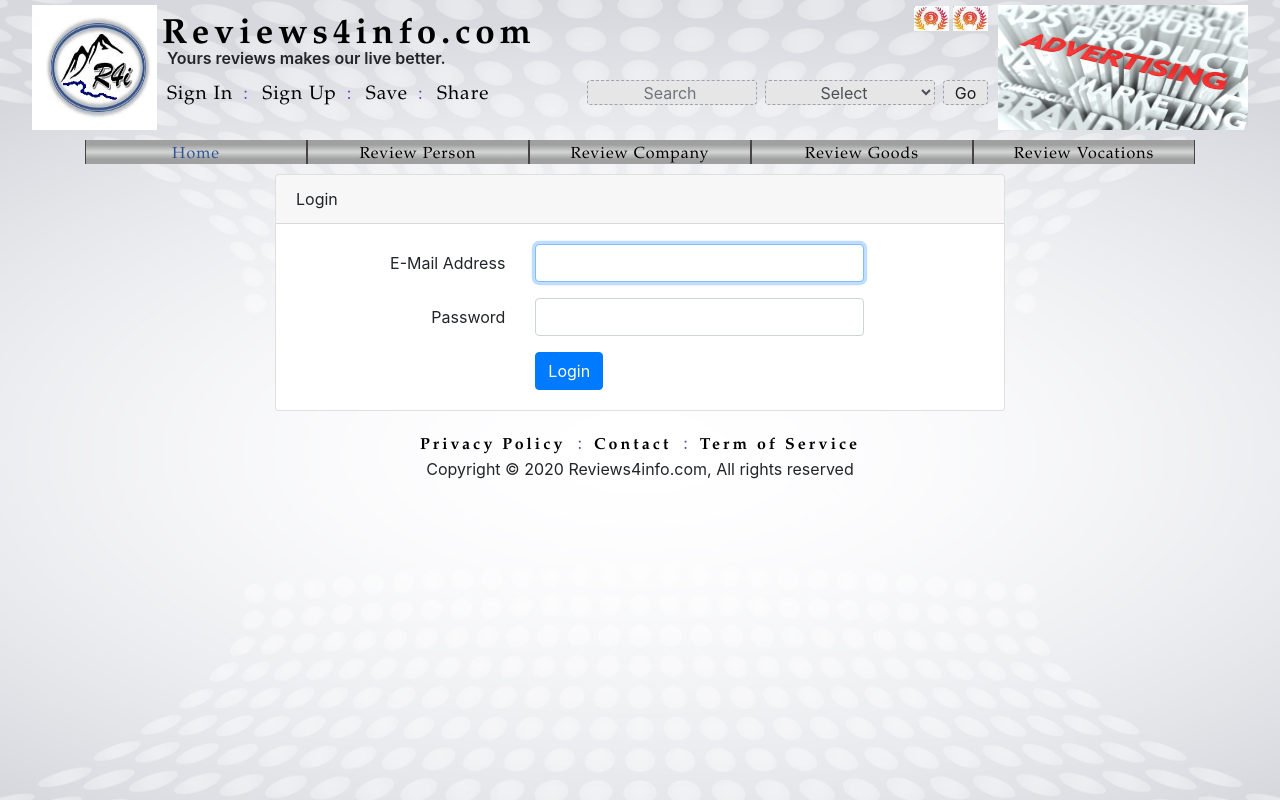
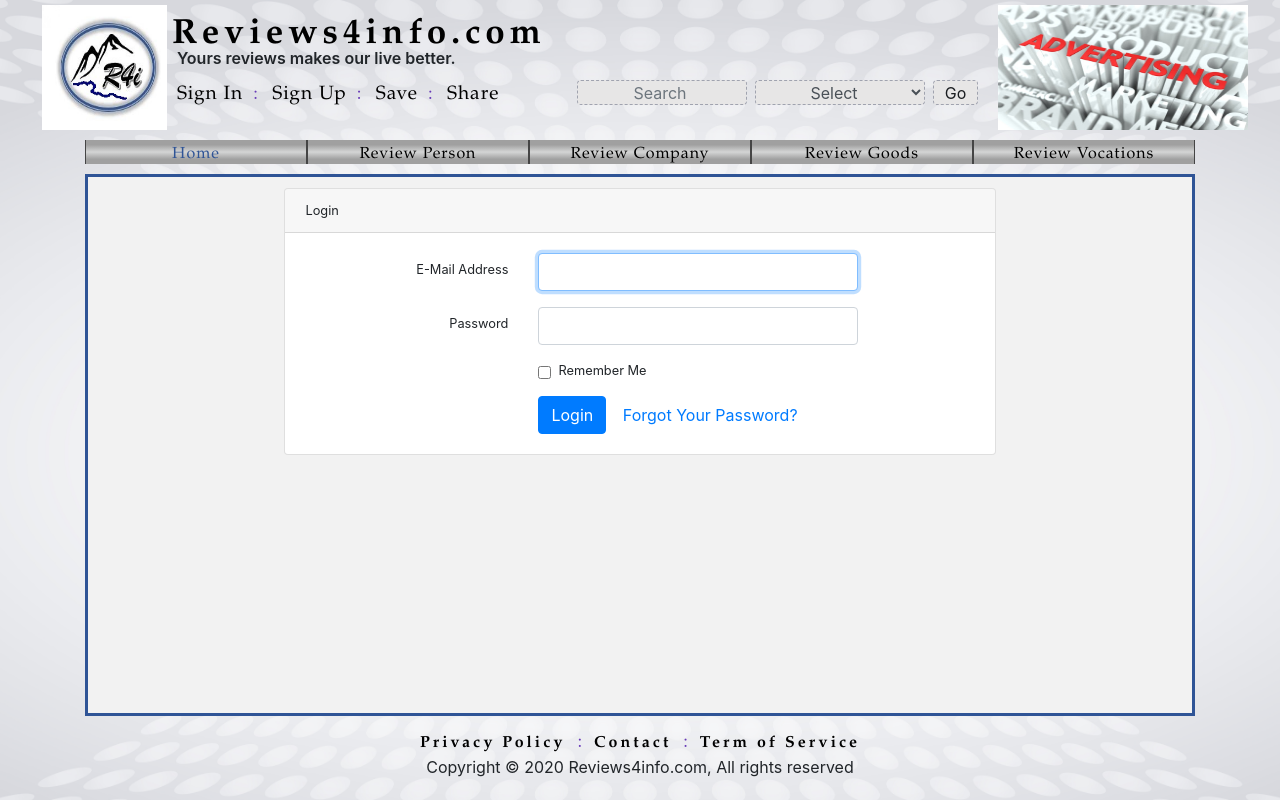
Before and after one commit to evgeniy2212/reviews, a Laravel app: page /login in a window 1280 px wide. Run offline with Laravel 8, Linux system fonts and the light colour scheme; style sheets or scripts are compiled from the project's sources; some libraries are stand-ins or nearby versions.

Commit message:
height 100

```diff
--- a/public/css/footer.css
+++ b/public/css/footer.css
@@ -58,6 +58,9 @@
 /*@media (min-width: 768px) {*/
 /*.footer-bs .footer-nav, .footer-bs .footer-social, .footer-bs .footer-ns { border-left:solid 1px rgba(255,255,255,0.10); }*/
 /*}*/
+footer {
+    height: 70px;
+}
 .footer {
     flex: 1;
     margin: auto !important;
--- a/public/css/main.css
+++ b/public/css/main.css
@@ -1,14 +1,15 @@
-body {
+html, body {
     background: url(../images/background.jpg) no-repeat; /* Путь к фоновому изображению */
     background-color: #ebecf0; /* Цвет фона */
     background-size: 100%;
+    height: 100%;
 }
 
 .section {
     padding-top: 10px;
     padding-bottom: 20px;
+    height: calc(100% - 235px);
 }
-
 /*.gradient {*/
 /*height: 100%;*/
 /*width: 100%;*/
@@ -76,14 +77,15 @@ body {
 }
 /*--thank you pop ends here--*/
 
-.description {
-    height: 100%;
+.content-place {
+    height: calc(99vh - 250px);
+    overflow: auto;
     width: 100%;
-    padding: 2%;
+    padding: 1%;
     margin: 0 auto;
     border: 3px solid #2f5496;
     background: #f2f2f2;
-    font-size: 0.75rem;
+    font-size: 0.8rem;
 }
 .left-border {
     /*border-left: 1px solid #000;*/
@@ -94,3 +96,6 @@ body {
     color: #673ab7;
     content: ":";
 }
+.user-info span, img {
+    margin-left: 10px;
+}
--- a/resources/views/auth/login.blade.php
+++ b/resources/views/auth/login.blade.php
@@ -2,11 +2,11 @@
 
 @section('content')
 <div class="container">
+    <div class="content-place">
         <div class="row justify-content-center">
             <div class="col-md-8">
                 <div class="card">
                     <div class="card-header">{{ __('Login') }}</div>
-
                     <div class="card-body">
                         <form method="POST" action="{{ route('login') }}">
                             @csrf
@@ -38,30 +38,27 @@
                                     @enderror
                                 </div>
                             </div>
+                            <div class="form-group row">
+                                <div class="col-md-6 offset-md-4">
+                                    <div class="form-check">
+                                        <input class="form-check-input" type="checkbox" name="remember" id="remember" {{ old('remember') ? 'checked' : '' }}>
 
-                        {{--<div class="form-group row">--}}
-                            {{--<div class="col-md-6 offset-md-4">--}}
-                                {{--<div class="form-check">--}}
-                                    {{--<input class="form-check-input" type="checkbox" name="remember" id="remember" {{ old('remember') ? 'checked' : '' }}>--}}
-
-                                    {{--<label class="form-check-label" for="remember">--}}
-                                        {{--{{ __('Remember Me') }}--}}
-                                    {{--</label>--}}
-                                {{--</div>--}}
-                            {{--</div>--}}
-                        {{--</div>--}}
-
+                                        <label class="form-check-label" for="remember">
+                                            {{ __('Remember Me') }}
+                                        </label>
+                                    </div>
+                                </div>
+                            </div>
                             <div class="form-group row mb-0">
                                 <div class="col-md-8 offset-md-4">
                                     <button type="submit" class="btn btn-primary">
                                         {{ __('Login') }}
                                     </button>
-
-                                {{--@if (Route::has('password.request'))--}}
-                                    {{--<a class="btn btn-link" href="{{ route('password.request') }}">--}}
-                                        {{--{{ __('Forgot Your Password?') }}--}}
-                                    {{--</a>--}}
-                                {{--@endif--}}
+                                    @if (Route::has('password.request'))
+                                        <a class="btn btn-link" href="{{ route('password.request') }}">
+                                            {{ __('Forgot Your Password?') }}
+                                        </a>
+                                    @endif
                                 </div>
                             </div>
                         </form>
@@ -70,4 +67,5 @@
             </div>
         </div>
     </div>
+</div>
 @endsection
--- a/resources/views/home.blade.php
+++ b/resources/views/home.blade.php
@@ -2,7 +2,7 @@
 
 @section('content')
     <div class="container">
-        <div class="row description">
+        <div class="content-place">
             <p>
                 Welcome to the <a href="{{ LaravelLocalization::localizeUrl('/') }}">@lang('service/index.site_name')</a></p>
                 <p>
--- a/resources/views/includes/alerts.blade.php
+++ b/resources/views/includes/alerts.blade.php
@@ -1,14 +1,14 @@
-@if($errors->any())
-    <script type="text/javascript">
-        $(document).ready(function() {
-            $('#popupmodal').modal();
-        });
-    </script>
-@endif
-@if(session('success'))
-    <script type="text/javascript">
-        $(document).ready(function() {
-            $('#ignismyModal').modal();
-        });
-    </script>
-@endif
+{{--@if($errors->any())--}}
+    {{--<script type="text/javascript">--}}
+        {{--$(document).ready(function() {--}}
+            {{--$('#popupmodal').modal();--}}
+        {{--});--}}
+    {{--</script>--}}
+{{--@endif--}}
+{{--@if(session('success'))--}}
+    {{--<script type="text/javascript">--}}
+        {{--$(document).ready(function() {--}}
+            {{--$('#ignismyModal').modal();--}}
+        {{--});--}}
+    {{--</script>--}}
+{{--@endif--}}
--- a/resources/views/includes/header.blade.php
+++ b/resources/views/includes/header.blade.php
@@ -30,11 +30,12 @@
                                     <a href="{{ LaravelLocalization::localizeUrl('/register') }}">Sign Up</a>
                                 </li>
                             @else
-                                <li class="left-border">
-                                    <a class="dropdown-item" href="{{ LaravelLocalization::localizeUrl('/logout') }}"
+                                <li>
+                                    <a href="{{ LaravelLocalization::localizeUrl('/logout') }}"
                                        onclick="event.preventDefault();
                                                      document.getElementById('logout-form').submit();">
-                                        {{ __('Logout') }}
+                                        {{--{{ __('Logout') }}--}}
+                                        Sign Out
                                     </a>
                                     <form id="logout-form" action="{{ LaravelLocalization::localizeUrl('/logout') }}" method="POST" style="display: none;">
                                         @csrf
@@ -149,10 +150,13 @@
                     {{--<nav class="navbar navbar-light" id="nav-search-container">--}}
                     {{--<a href="#"><i class="nav-link fas fa-share-alt fa-lg"> Share</i></a>--}}
                     {{--<a href="#"><i class="nav-link fas fa-file-download fa-lg"> Save</i></a>--}}
-                    <div class="text-right">
+                    <div class="user-info d-flex flex-row justify-content-end align-items-end">
+                        @auth
                         {{--<button class="btn btn-outline-primary my-2 my-sm-0" type="submit">Go</button>--}}
-                        <img src="{{ asset('images/congrats.png') }}" height="25px" width="35px"/>
-                        <img src="{{ asset('images/congrats.png') }}" height="25px" width="35px"/>
+                            <span class="text">@lang('service/index.hello', ['name' => Auth::user()->name])</span>
+                            <img src="{{ asset('images/congrats.png') }}" height="25px" width="35px"/>
+                            <img src="{{ asset('images/congrats.png') }}" height="25px" width="35px"/>
+                        @endauth
                     </div>
                     <form class="form-inline" id="searchForm">
                         <input class="form-control mr-sm-2" id="searchCategory" type="search" placeholder="Search" aria-label="Search">
@@ -180,7 +184,7 @@
         <div class="container">
             <div class="nav-gradient">
                 <ul class="nav-menu navigate">
-                    <li class="menu-active"><a href="">@lang('service/index.home')</a></li>
+                    <li class="menu-active"><a href="{{ route('home') }}">@lang('service/index.home')</a></li>
                     <li class=""><a href="">@lang('service/index.person')</a></li>
                     <li ><a href="">@lang('service/index.company')</a></li>
                     <li ><a href="">@lang('service/index.goods')</a></li>
```
Also changed, not shown: resources/views/includes/success.blade.php (+15 -17 lines). Lines whose indentation alone changed are shown as unchanged.
